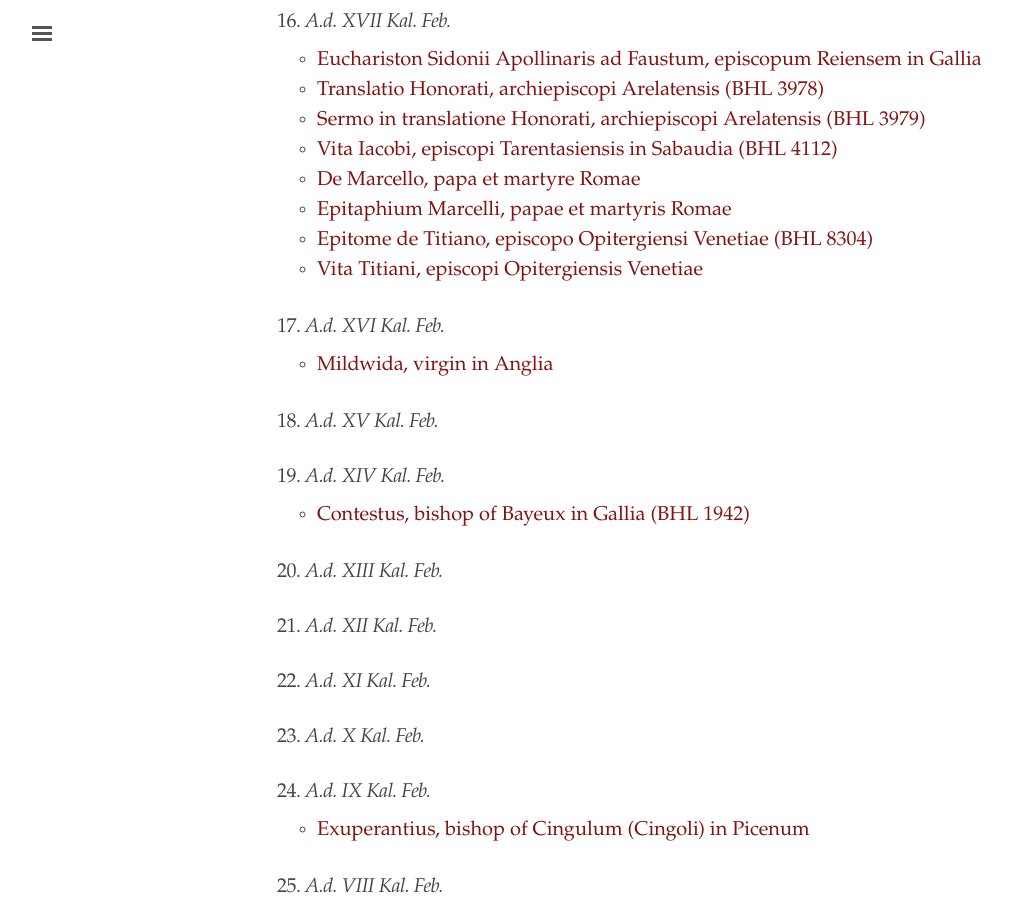
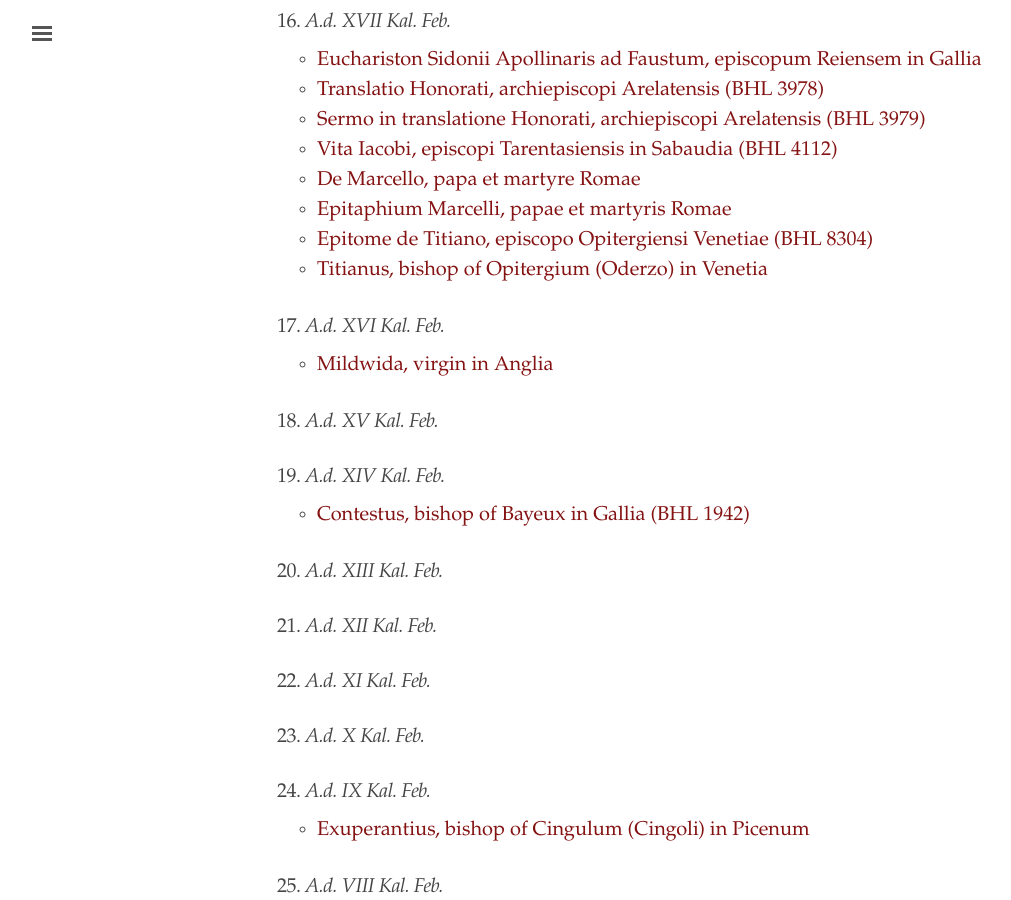
Before and after one commit to cjkoepke1/latin-hagiography, a Jekyll site: the page built from index.md, in a window 1280 px wide and 900 px high, scrolled down 5225 px. Shown: the whole window, without its empty margins (3-1014 px from the left). Built offline with Jekyll 4.4.1, drawn with Linux system fonts in a browser that asks for light colours.

Commit message:
Updated link to Titianus Opiterginus

```diff
--- a/index.md
+++ b/index.md
@@ -185,7 +185,7 @@ title: "Latin Hagiography"
 - [De Marcello, papa et martyre Romae](https://cjkoepke1.github.io/latin-hagiography/texts/de-marcello-papa/)
 - [Epitaphium Marcelli, papae et martyris Romae](https://cjkoepke1.github.io/latin-hagiography/texts/epitaphium-marcelli-papae/)
 - [Epitome de Titiano, episcopo Opitergiensi Venetiae (BHL 8304)](https://cjkoepke1.github.io/latin-hagiography/texts/epitome-de-titiano-opitergiensi/)
-- [Vita Titiani, episcopi Opitergiensis Venetiae](https://cjkoepke1.github.io/latin-hagiography/texts/vita-titiani-opitergiensis/)
+- [Titianus, bishop of Opitergium (Oderzo) in Venetia](https://cjkoepke1.github.io/latin-hagiography/saints/titianus-opiterginus/)
 
 ### 17. *A.d. XVI Kal. Feb.*
 
```
